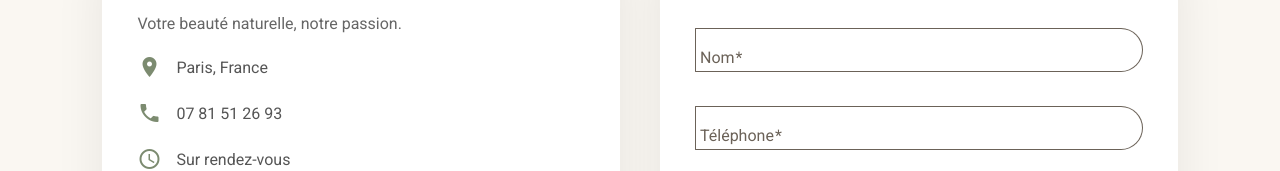
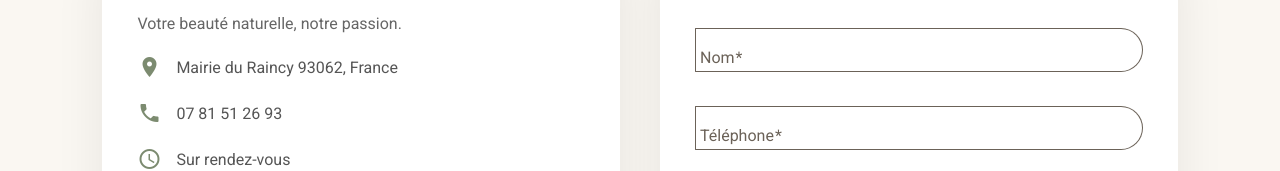
Before and after one commit to layayance/-sb-naturally, an Angular app: page /contact in a window 1280 px wide. Shown: the part 312-483 px from the top of the page. Built offline with nearby package versions, Linux system fonts and the light colour scheme.

Commit message:
modification de la localisation

```diff
--- a/src/app/pages/contact/contact.html
+++ b/src/app/pages/contact/contact.html
@@ -15,7 +15,7 @@
 
       <div class="info">
         <mat-icon>location_on</mat-icon>
-        <span> Paris, France </span>
+        <span> Mairie du Raincy 93062, France </span>
       </div>
 
       <div class="info">
```
